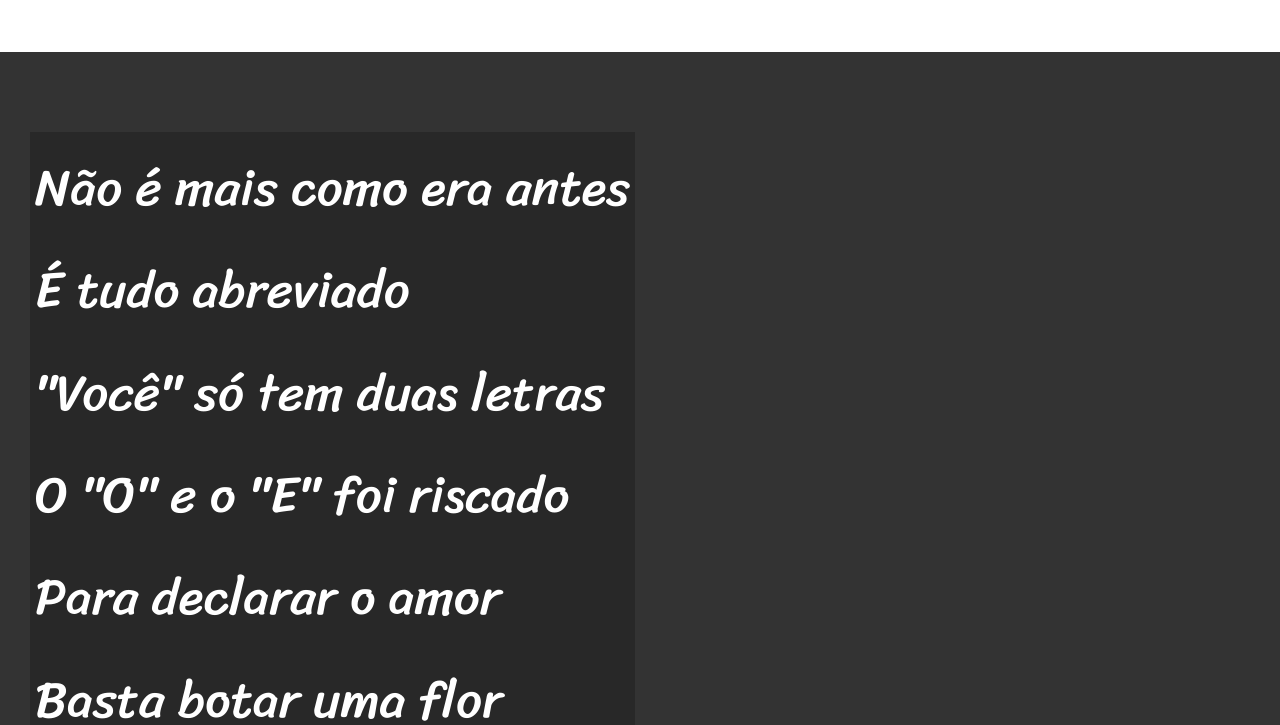
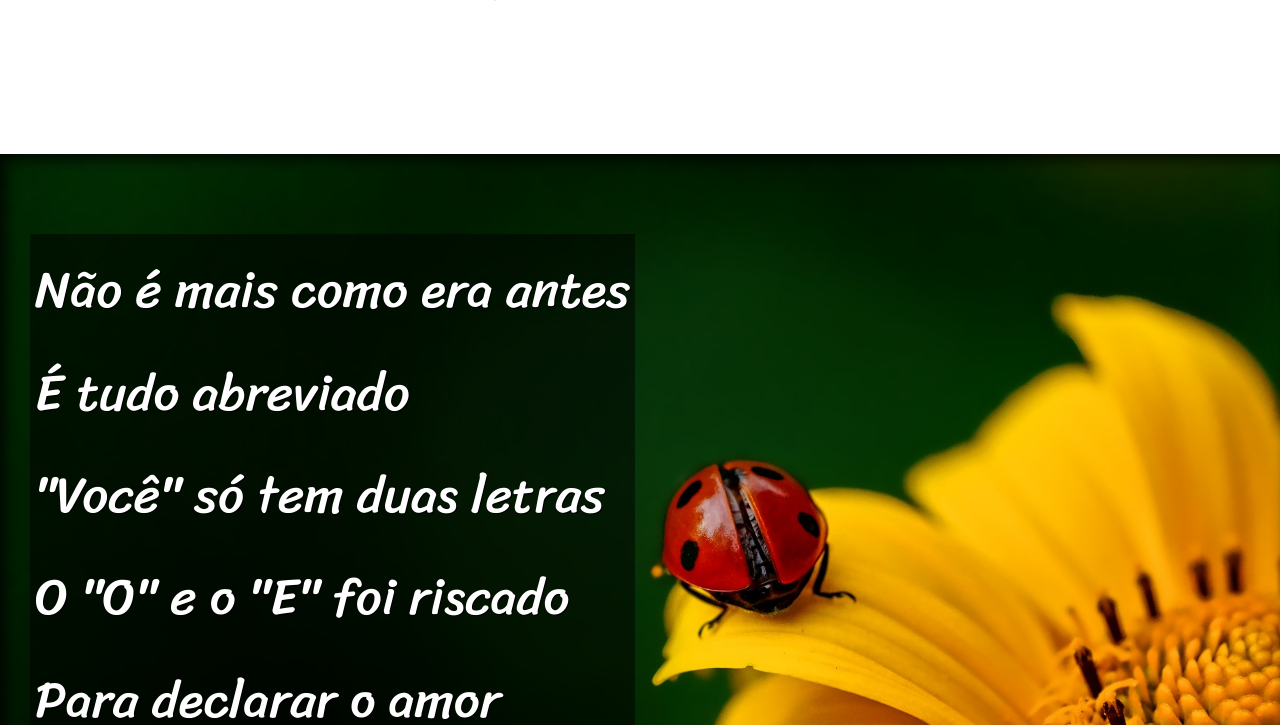
Before and after one commit to augustomont/html-css, a plain HTML site: page projeto003/index.html in a window 1280 px wide. Shown: the part 1135-1860 px from the top of the page. Drawn offline with Linux system fonts and the light colour scheme.

Commit message:
conclusão do projeto

```diff
--- a/projeto003/estilo/style.css
+++ b/projeto003/estilo/style.css
@@ -60,12 +60,28 @@ section.normal{
 section.imagem{
     background-color: rgb(51, 51, 51);
     color: white;
+    box-shadow: inset 6px 6px 13px 0px rgba(0, 0, 0, 0.747);
+    background-position: right center;
+    background-size: cover;
+    background-attachment: fixed;
 }
 
 section.imagem > p{
     display: inline-block;
     padding: 5px;
-    background-color: rgba(0, 0, 0, 0.219);
+    background-color: rgba(0, 0, 0, 0.514);
+    text-shadow: 1px 1px 0px black;
+}
+
+section > p {
+    padding: 1em;
+}
+
+section#img01{
+    background-image: url('../imagens/background001.jpg');
+}
+section#img02{
+    background-image: url('../imagens/background002.jpg');
 }
 
 footer{
--- a/projeto003/index.html
+++ b/projeto003/index.html
@@ -29,7 +29,7 @@
     </p>
 </section>
 
-<section class="imagem">
+<section class="imagem" id="img01">
     <p>
         Não é mais como era antes <br>
         É tudo abreviado <br>
@@ -63,7 +63,7 @@
     </p>
 </section>
 
-<section class="imagem">
+<section class="imagem" id="img02">
     <p>
         Tenho saudade das cartas <br>
         Escritas com a própria mão <br>
```
